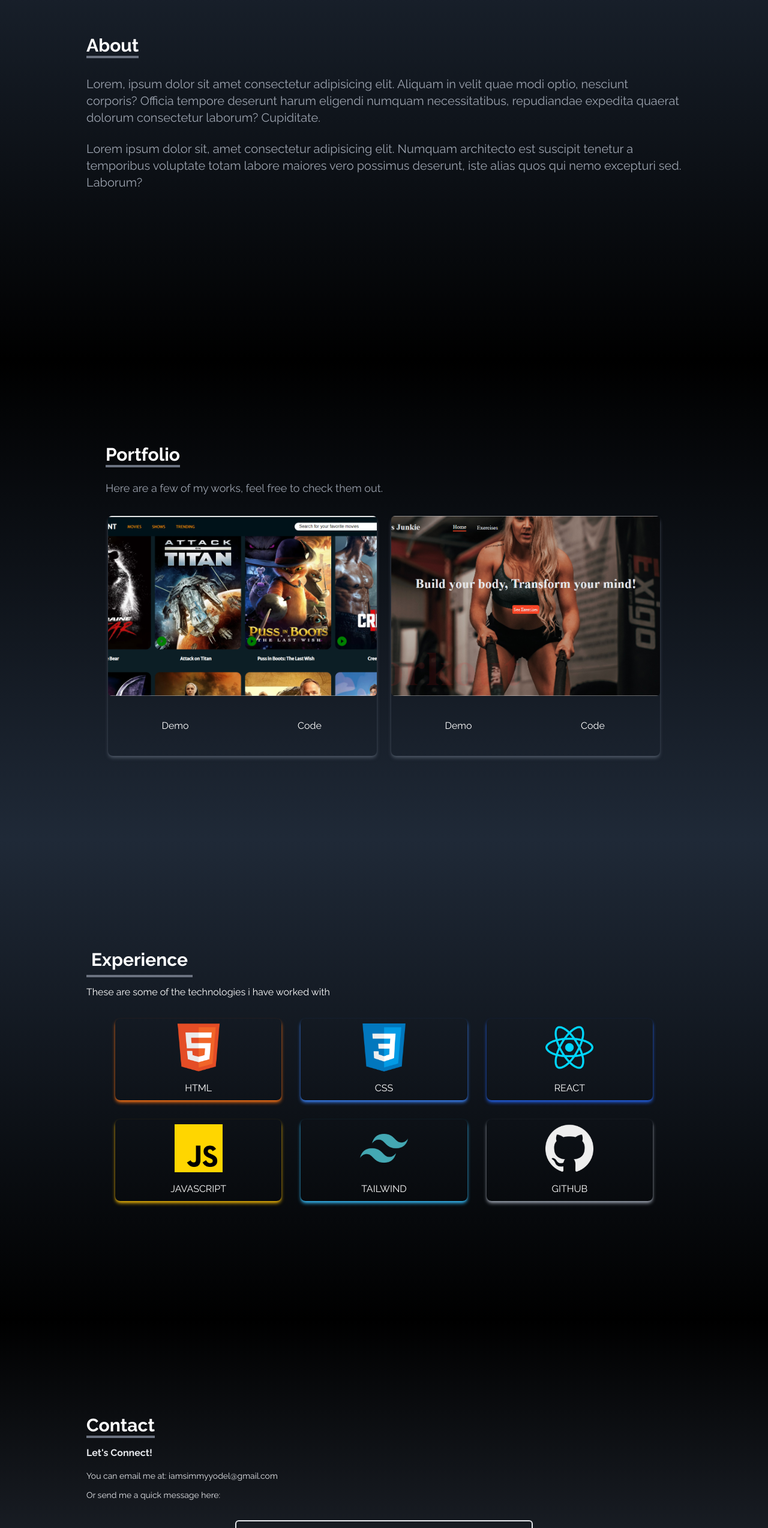
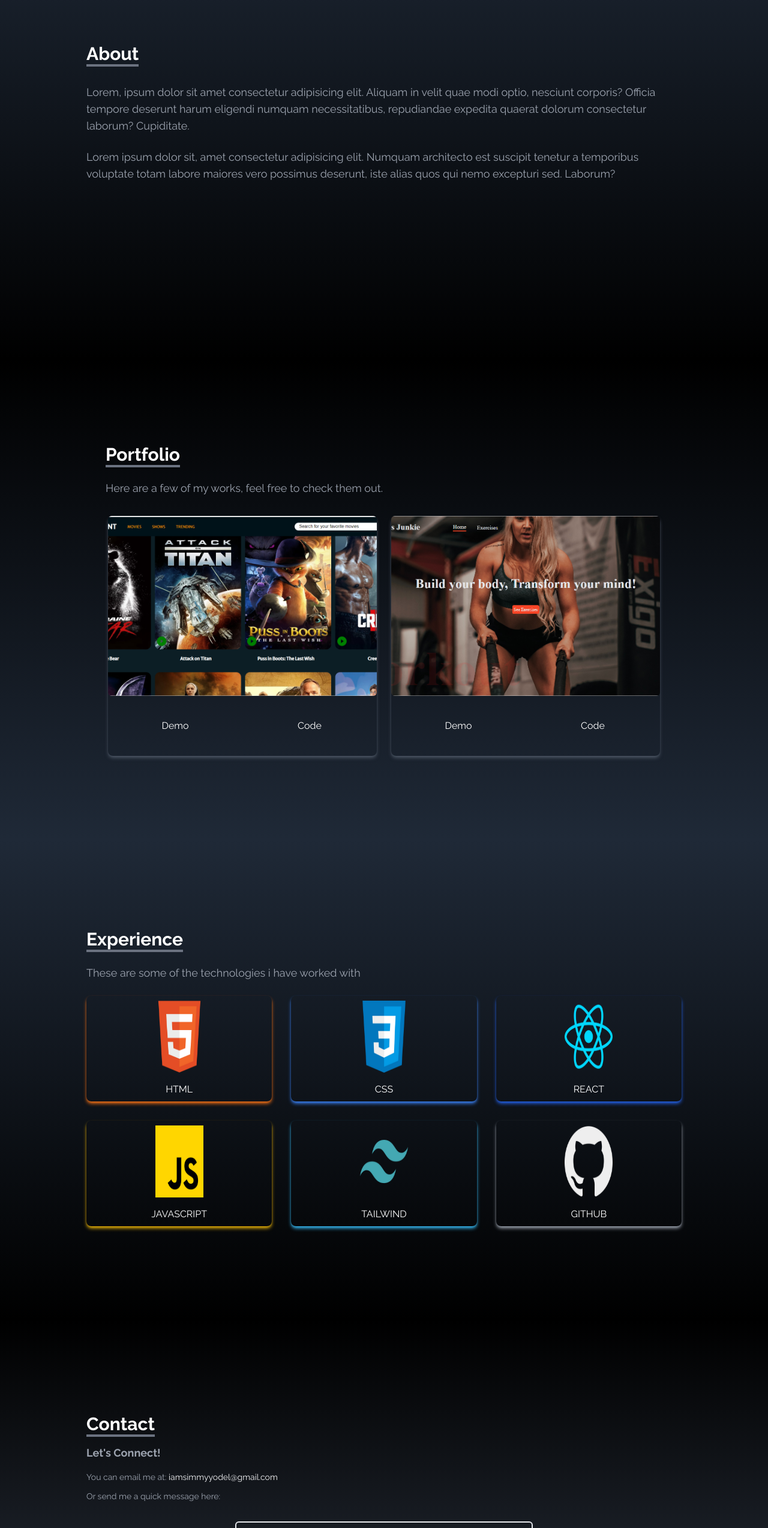
Before and after one commit to UncleSims/portfolio, a React (Vite) app: page / in a window 1280 px wide. Shown: the part 1000-3547 px from the top of the page at 60% size. Built offline with nearby package versions, Linux system fonts and the light colour scheme.

Commit message:
subsequent changes

```diff
--- a/index.html
+++ b/index.html
@@ -4,7 +4,7 @@
     <meta charset="UTF-8" />
     <link rel="icon" type="image/svg+xml" href="/vite.svg" />
     <meta name="viewport" content="width=device-width, initial-scale=1.0" />
-    <title>Ayodele Similoluwa</title>
+    <title>Ayodele Similoluwa's Portfolio</title>
   </head>
   <body>
     <div id="root"></div>
--- a/src/components/About.jsx
+++ b/src/components/About.jsx
@@ -6,29 +6,34 @@ const About = () => {
       name="about"
       className="w-full h-screen bg-gradient-to-b from-gray-800 to-black text-white "
     >
-      <div className="max-w-screen-lg p-4 mx-auto flex flex-col justify-center w-full h-full">
-        <div className="mb-6">
-          <div className="pb-4 ">
-            <span className="text-3xl font-bold inline border-b-4 border-gray-500">
+      <div className="max-w-screen-lg p-4 lg:mx-auto flex flex-col justify-center w-full h-full">
+        <div className="w-full mb-6">
+          <div className="w-full pb-4 ">
+            <span className="text-xl md:text-3xl font-bold inline border-b-4 border-gray-500">
               About
             </span>
             <div className="flex mt-6 justify-center transiton duration-700 ease-in md:hidden">
-              <img
-                src={Heroimg}
-                alt="my profile"
-                className="rounded-2xl w-1/3 md:w-2/4"
-                data-aos="fade-down-right"
-              />
+              <div className="w-1/4  ">
+                <img
+                  src={Heroimg}
+                  alt="my profile"
+                  className="rounded-2xl w-full object-cover"
+                  data-aos="fade-down-right"
+                />
+              </div>
             </div>
           </div>
-          <p className="text-xl mt-4 text-gray-400" data-aos="fade-up">
+          <p
+            className="text-base md:text-lg mt-4 text-gray-400"
+            data-aos="fade-up"
+          >
             Lorem, ipsum dolor sit amet consectetur adipisicing elit. Aliquam in
             velit quae modi optio, nesciunt corporis? Officia tempore deserunt
             harum eligendi numquam necessitatibus, repudiandae expedita quaerat
             dolorum consectetur laborum? Cupiditate.
           </p>
           <br />
-          <p className="text-xl text-gray-400" data-aos="fade-up">
+          <p className="text-base md:text-lg text-gray-400" data-aos="fade-up">
             Lorem ipsum dolor sit, amet consectetur adipisicing elit. Numquam
             architecto est suscipit tenetur a temporibus voluptate totam labore
             maiores vero possimus deserunt, iste alias quos qui nemo excepturi
--- a/src/components/Contact.jsx
+++ b/src/components/Contact.jsx
@@ -7,27 +7,36 @@ const Contact = () => {
     >
       <section className="flex flex-col px-4 pt-16 justify-center max-w-screen-lg mx-auto h-full">
         <div className="pb-8" data-aos="zoom-out-up">
-          <span className="text-3xl font-bold inline border-b-4 border-gray-500 ">
+          <span className="text-xl md:text-3xl font-bold inline border-b-4 border-gray-500 ">
             Contact
           </span>
-          <p className="py-4 font-bold text-gray-200">Let's Connect!</p>
-          <p className="text-gray-200 text-sm">
+          <p className="text-base md:text-lg py-4 font-bold text-gray-400">
+            Let's Connect!
+          </p>
+          <p className="text-gray-400 text-sm">
             You can email me at:{" "}
             <a
-              className="text-gray-200 text-sm"
+              className="text-gray-100 text-sm"
               href="mailto:iamsimmyyodel@gmail.com"
               target="_blank"
             >
               iamsimmyyodel@gmail.com
             </a>{" "}
           </p>
-          <p className="pt-3 text-gray-200 text-sm">
+          <p className="pt-3 text-gray-400 text-sm">
             Or send me a quick message here:
           </p>
         </div>
 
-        <div className="flex justify-center items-center" data-aos="zoom-out-up">
-          <form action="" className="flex flex-col w-full md:w-1/2">
+        <div
+          className="flex justify-center items-center"
+          data-aos="zoom-out-up"
+        >
+          <form
+            action="https://getform.io/f/a329ab7f-ca1e-4839-b23b-f5fa986075e7"
+            method="POST"
+            className="flex flex-col w-full md:w-1/2"
+          >
             <input
               type="text"
               name="name"
@@ -51,7 +60,6 @@ const Contact = () => {
             </button>
           </form>
         </div>
-        {/* <MobileSocials/> */}
       </section>
     </section>
   );
--- a/src/components/Experience.jsx
+++ b/src/components/Experience.jsx
@@ -50,22 +50,22 @@ const Experience = () => {
     >
       <section className="max-w-screen-lg mx-auto p-4 flex flex-col justify-center w-full h-screen text-white">
         <div className="mt-4">
-          <span className="text-3xl font-bold border-b-4 border-gray-500 p-2 inline">
+          <span className="text-xl md:text-3xl font-bold border-b-4 border-gray-500 inline">
             Experience
           </span>
-          <p className="pt-6">
+          <p className="text-base md:text-lg pt-6 text-gray-400">
             These are some of the technologies i have worked with
           </p>
         </div>
 
-        <section className="w-full grid grid-cols-2 sm:grid-cols-3 gap-8 text-center py-8 px-12 sm:PX-0 ">
+        <section className="w-full grid grid-cols-2 sm:grid-cols-3 gap-8 text-center py-6 px-12 sm:px-0 ">
           {skills.map(({ id, src, title, style }) => (
             <div
               key={id}
               className={`shadow-md hover:scale-105 duration-500 py-2 rounded-lg ${style}`}
               data-aos="zoom-in"
             >
-              <img src={src} className="w-20 mx-auto" alt="HTML" />
+              <img src={src} className="w-16 md:w-20 h-12 md:h-[120px] mx-auto" alt="HTML" />
               <p className="mt-4">{title}</p>
             </div>
           ))}
--- a/src/components/Home.jsx
+++ b/src/components/Home.jsx
@@ -32,13 +32,13 @@ const Home = () => {
       className="h-screen w-full bg-gradient-to-b from-black to-gray-800"
       // onClick={speak()}
     >
-      <section className="max-w-screen-lg  flex flex-col justify-center h-full px-4 md:flex-row md:items-center lg:mx-auto">
+      <section className="max-w-screen-lg  flex flex-col justify-around md:justify-center h-full px-4 md:flex-row md:items-center lg:mx-auto">
         <div
           className="flex flex-row justify-center mt-10 md:ml-16 lg:ml-16"
           data-aos="fade-right"
         >
           <div className="flex flex-col justify-center items-start">
-            <span className="block text-gray-100 py-4 ">Hi there,</span>
+            <span className="block text-gray-100 py-4 text-base ">Hi there,</span>
             <Typed
               className=" flex items-center md:text-4xl text-3xl font-bold text-[#e0a80d]"
               strings={["I am Simmy,", "A Front-End Web Developer."]}
@@ -47,11 +47,11 @@ const Home = () => {
               loop
             />
 
-            <p className="text-gray-400 my-6 max-w-md">
+            <p className="text-base text-gray-400 my-6 max-w-md">
               I love to work on the front-end of web applications using
               Technologies like React, TailwindCSS amongst others.
             </p>
-            <p className="text-gray-400 max-w-md">
+            <p className="text-gray-400 max-w-md text-base">
               Please take a look around, see what i have been working on, and
               lets see what we can build together.
             </p>
--- a/src/components/Portfolio.jsx
+++ b/src/components/Portfolio.jsx
@@ -26,11 +26,11 @@ const Portfolio = () => {
       className="bg-gradient-to-b from-black to-gray-800 h-screen text-white "
     >
       <div className="flex flex-col w-screen h-full justify-center">
-        <div className="mx-10 pb-5 md:pb-8 lg:ml-44">
+        <div className="mx-5 pb-5 md:pb-8 lg:ml-44">
           <span className="text-xl md:text-3xl font-bold border-b-4 border-gray-500">
             Portfolio
           </span>
-          <p className="pt-2.5 text-sm md:text-lg md:pt-6  text-gray-400">
+          <p className="pt-2.5 text-base md:text-lg md:pt-6  text-gray-400">
             Here are a few of my works, feel free to check them out.
           </p>
         </div>
```
